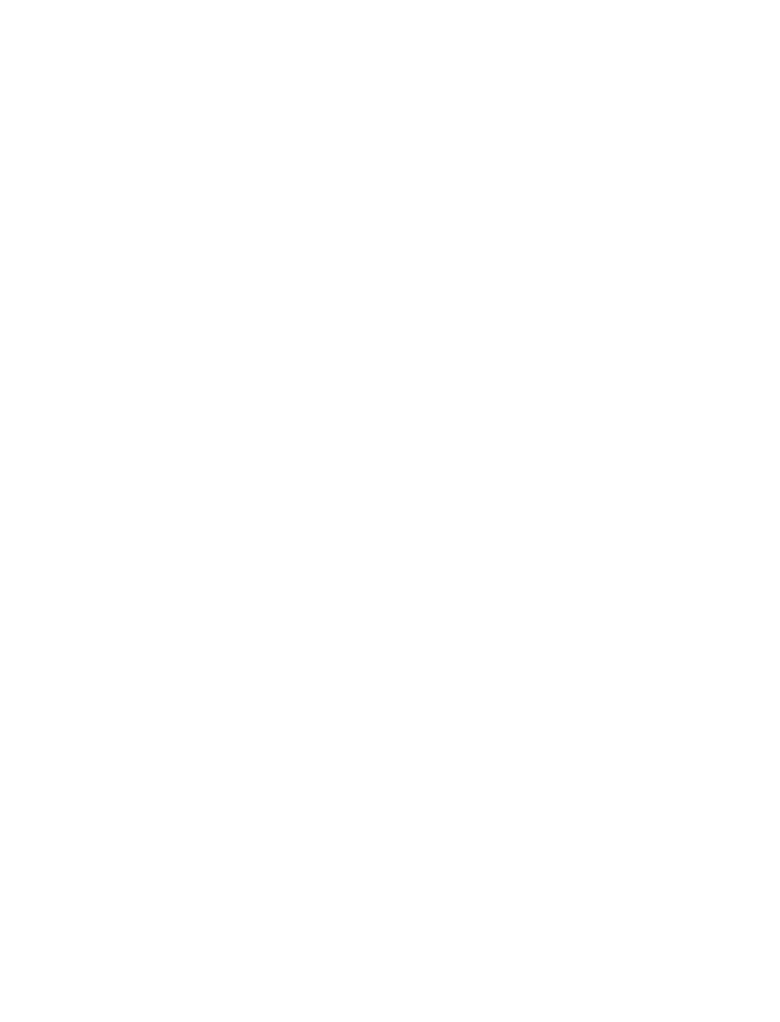
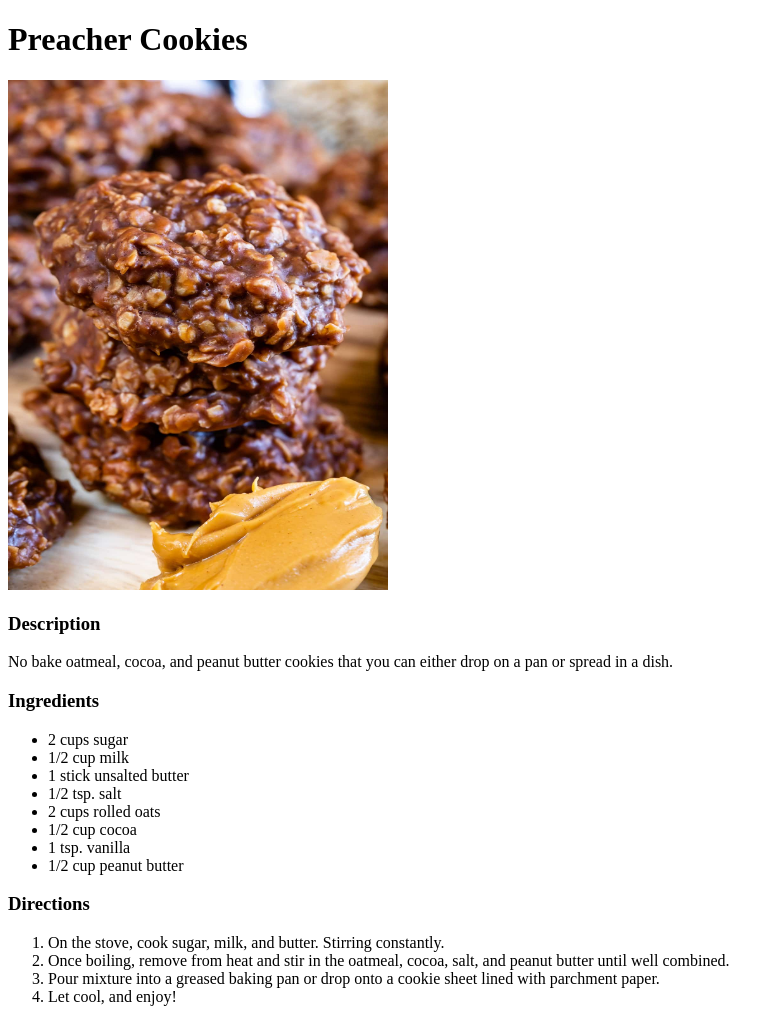
Before and after one commit to Natconly/odin-recipes, a plain HTML site: page recipes/preacher-cookies.html in a window 1280 px wide. Shown: the whole page, without its empty margins (0-780 px from the left). Before the commit the page ends 800 px from the top, so only its background shows below. Drawn offline with Linux system fonts and the light colour scheme.

Commit message:
Add preacher cookie recipe with new image, link to index

```diff
--- a/recipes/preacher-cookies.html
+++ b/recipes/preacher-cookies.html
@@ -0,0 +1,36 @@
+<!DOCTYPE html>
+<html lang="en">
+<head>
+    <meta charset="UTF-8">
+    <meta name="viewport" content="width=device-width, initial-scale=1.0">
+    <title>Preacher Cookies</title>
+</head>
+<body>
+    <h1>Preacher Cookies</h1>
+    <img src="../images/preacher-cookies.jpeg" alt="A stack of round cocoa and oat no bake cookie, in front decorative swirl of peanut butter." width="380" height="510">
+
+    <h3>Description</h3>
+    <p>No bake oatmeal, cocoa, and peanut butter cookies that you can either drop on a pan or spread in a dish.</p>
+
+    <h3>Ingredients</h3>
+    <ul>
+        <li>2 cups sugar</li>
+        <li>1/2 cup milk</li>
+        <li>1 stick unsalted butter</li>
+        <li>1/2 tsp. salt</li>
+        <li>2 cups rolled oats</li>
+        <li>1/2 cup cocoa</li>
+        <li>1 tsp. vanilla</li>
+        <li>1/2 cup peanut butter</li>
+
+    </ul>
+
+    <h3>Directions</h3>
+    <ol>
+        <li>On the stove, cook sugar, milk, and butter. Stirring constantly.</li>
+        <li>Once boiling, remove from heat and stir in the oatmeal, cocoa, salt, and peanut butter until well combined.</li>
+        <li>Pour mixture into a greased baking pan or drop onto a cookie sheet lined with parchment paper.</li>
+        <li>Let cool, and enjoy!</li>
+    </ol>
+</body>
+</html>
```
Also changed, not shown: index.html (+1 -0 lines), images/preacher-cookies.jpeg (added).
